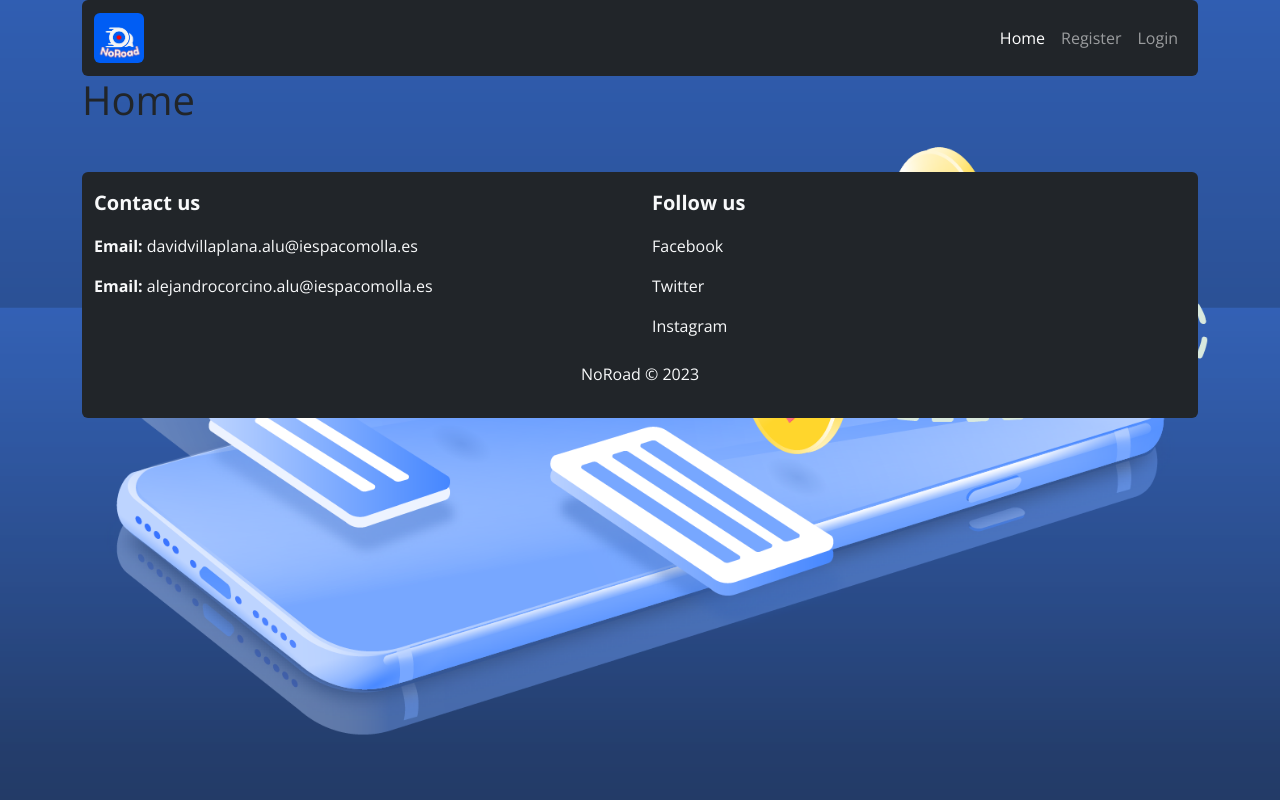
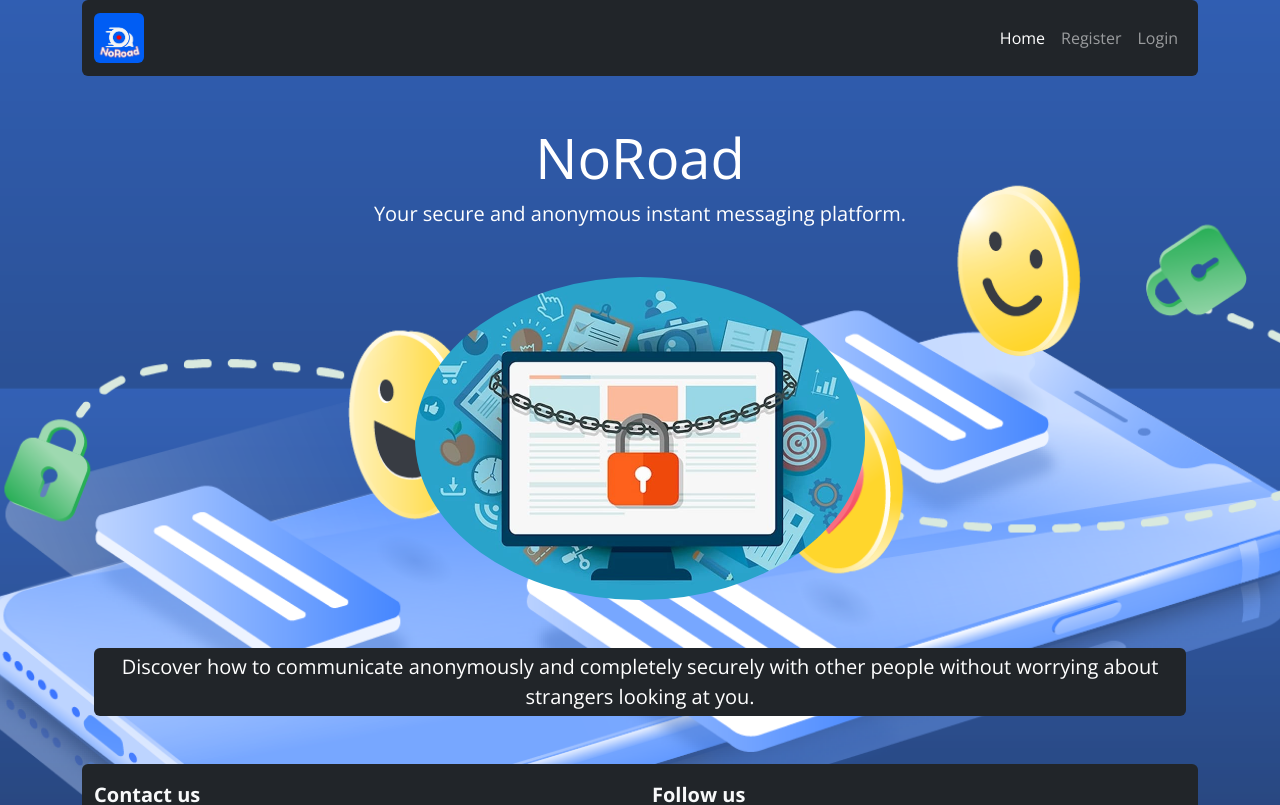
Before and after one commit to undebel/NoRoad, a React (Create React App) app in the folder client/: page / in a window 1280 px wide. Shown: the top 805 px of the page. Built offline with nearby package versions, Linux system fonts and the light colour scheme.

Commit message:
Added home

```diff
--- a/client/src/components/Home.js
+++ b/client/src/components/Home.js
@@ -1,12 +1,26 @@
 import React from "react";
 import Footer from "../layouts/Footer";
 import NavBar from "../layouts/NavBar";
+import { Container, Row, Col, Image } from "react-bootstrap";
+import image from "../images/home.jpg";
 
 function Home(props) {
     return (
         <>
             <NavBar/>
-            <h1>Home</h1>
+            <Container className="text-center my-5 text-white">
+                <h1 className="display-4">NoRoad</h1>
+                <p className="lead">Your secure and anonymous instant messaging platform.</p>
+                <Row className="justify-content-center my-5">
+                    <Col xs="auto">
+                        <Image src={image} roundedCircle style={{ maxWidth: "50%", width: "100%" }}/>
+                    </Col>
+                </Row>
+                <p className="lead bg-dark rounded p-1">
+                Discover how to communicate anonymously and completely securely with other people
+                without worrying about strangers looking at you.
+                </p>
+            </Container>
             <Footer/>
         </>
     );
--- a/client/src/index.css
+++ b/client/src/index.css
@@ -15,6 +15,8 @@ code {
 .App {
   background-image: url("./images/background.png");
   height: 100%;
+  width: 100%;
+  min-width: 100vw;
   min-height: 100vh;
   background-position: center;
   background-repeat: no-repeat;
```
